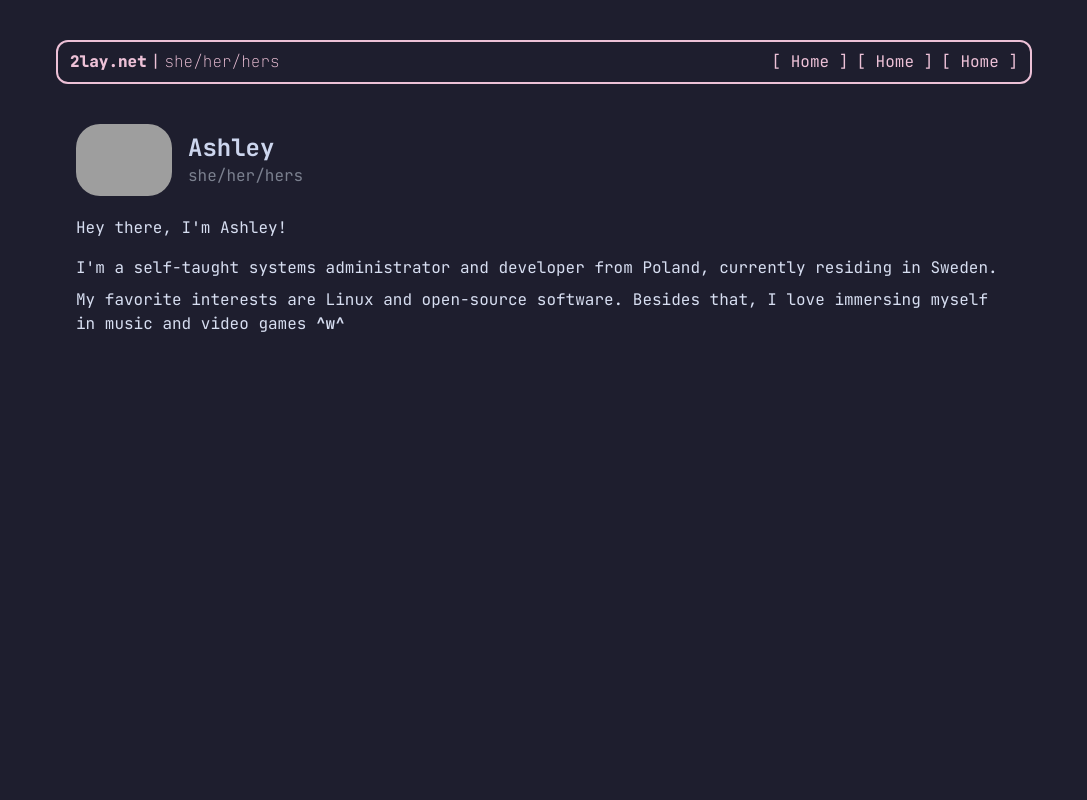
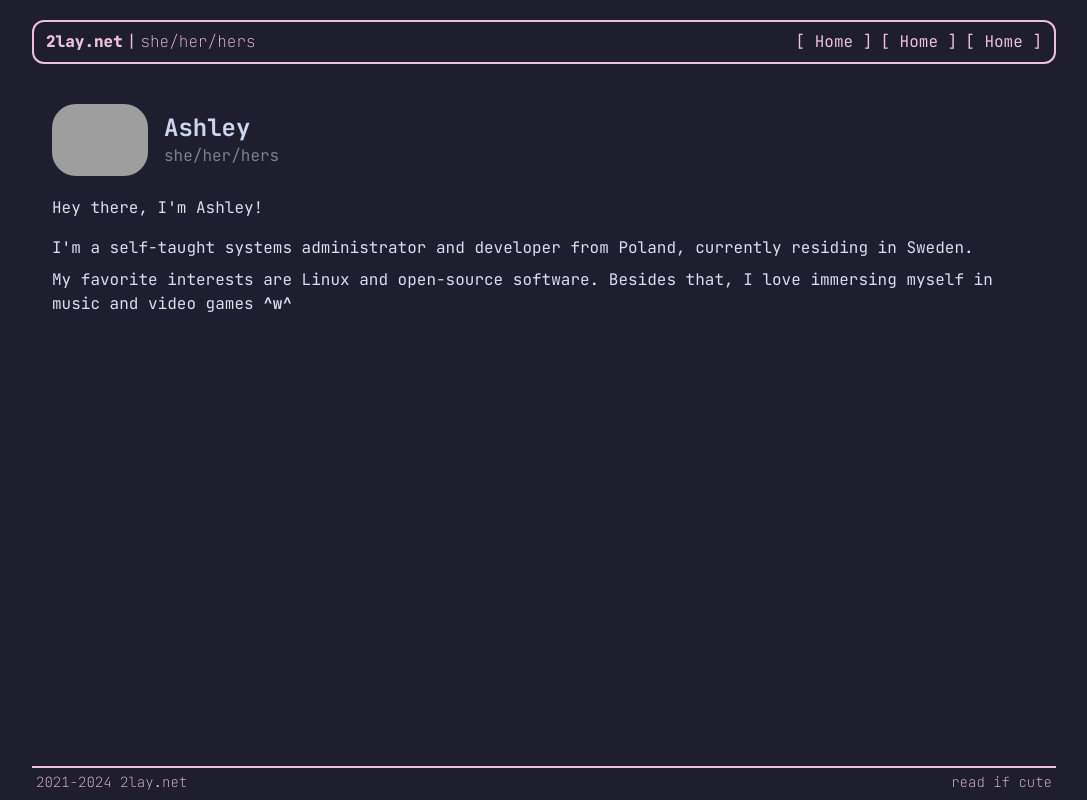
Before and after one commit to 2lay/2lay.net, a Next.js app: page / in a window 1280 px wide. Shown: the whole page, without its empty margins (96-1183 px from the left). Built offline with nearby package versions, Linux system fonts and the light colour scheme; grey boxes are pictures that could not be loaded.

Commit message:
feat: footer

```diff
--- a/app/layout.tsx
+++ b/app/layout.tsx
@@ -19,7 +19,7 @@ export default function RootLayout({
             <head>
                 <meta name="viewport" content="width=device-width, initial-scale=1.0" />
             </head>
-            <body className={`${font.className} bg-ash_background-500 pt-10 pb-5 px-6 max-w-screen-lg mx-auto`}>
+            <body className={`${font.className} bg-ash_background-500 max-w-screen-lg mx-auto`}>
                 {children}
             </body>
         </html>
--- a/app/page.tsx
+++ b/app/page.tsx
@@ -2,8 +2,9 @@ import Image from "next/image";
 
 export default function Home() {
     return (
-        <main>
-            <div className="text-ash_primary-400 flex justify-between border-ash_primary-400 border-2 rounded-xl px-3 py-2 mb-10">
+        <main className="flex flex-col min-h-screen justify-between">
+            {/* nav */}
+            <div className="text-ash_primary-400 flex justify-between border-ash_primary-400 border-2 rounded-xl px-3 py-2 mb-10 mt-5">
                 <div className="flex">
                     <h1 className="font-extrabold">2lay.net</h1>
                     <h1 className="mx-1"> |</h1>
@@ -15,7 +16,9 @@ export default function Home() {
                     <p>[ Home ]</p>
                 </div>
             </div>
-            <div className="text-ash_primary-400 px-5">
+
+            {/* content */}
+            <div className="text-ash_primary-400 px-5 flex-grow">
                 <div>
                     <div className="flex items-center mb-5">
                         <img src="https://github.com/2lay.png" className="max-w-24 rounded-3xl mr-4" />
@@ -36,6 +39,14 @@ export default function Home() {
                     </p>
                 </div>
             </div>
+
+            {/* footer */}
+            <div className="border-t-2 border-ash_primary-400 text-ash_primary-400 mt-4 px-1">
+                <div className="flex  justify-between mt-1 mb-2 text-sm font-thin ">
+                    <div className="text-center  ">2021-2024 2lay.net</div>
+                    <div className="text-center ">read if cute</div>
+                </div>
+            </div>
         </main>
     );
 }
```
